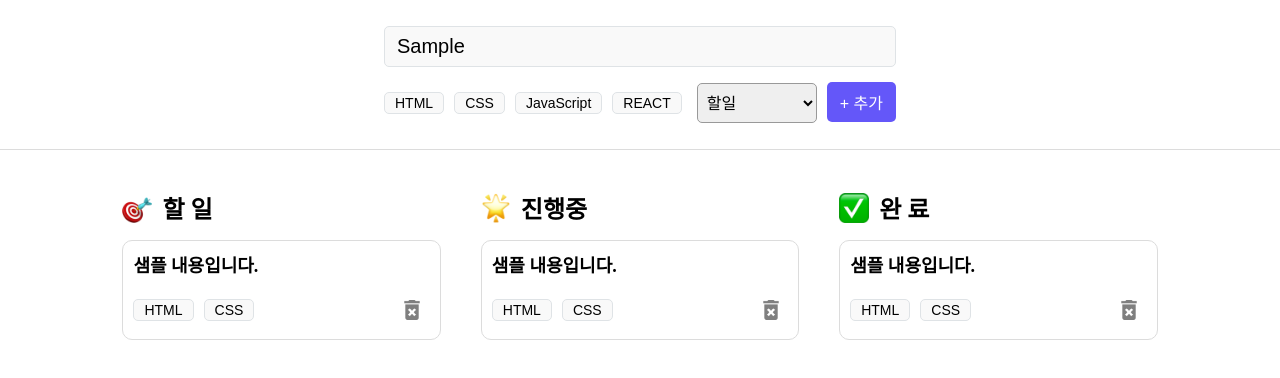
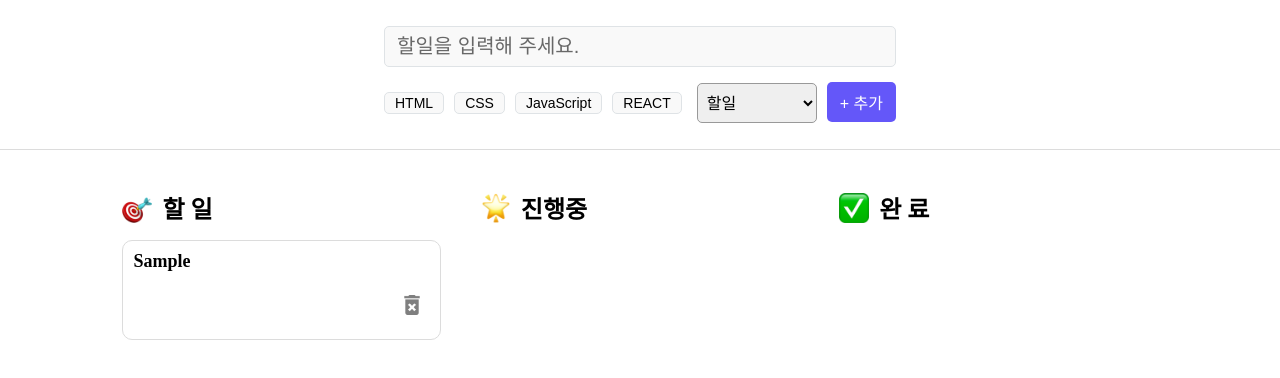
Before and after one commit to realsingeriu/vite-project, a React (Vite) app: page / in a window 1280 px wide. Both pictures are taken after typing "Sample" into the empty fields and a click on the button "+ 추가". Shown: the top 378 px of the page. Built offline with nearby package versions, Linux system fonts and the light colour scheme.

Commit message:
Task 종류별로 추가 표시 및 추가후 리셋

```diff
--- a/src/App.jsx
+++ b/src/App.jsx
@@ -1,21 +1,22 @@
-import './App.css'
+import { useState } from 'react';
 import TaskForm from './components/TaskForm';
 import TaskColumn from './components/TaskColumn';
 
 import todoIcon from './assets/direct-hit.png';
 import doingIcon from './assets/glowing-star.png';
 import doneIcon from './assets/check-mark-button.png';
+import './App.css'
 
 
 function App() {
-
+  const [tasks, setTasks] = useState([]);
   return (
     <div className='app'>
-    <TaskForm />
+    <TaskForm setTasks={setTasks} />
     <main className='app_main'>
-        <TaskColumn title='할 일' icon={todoIcon} />
-				<TaskColumn title='진행중' icon={doingIcon} />
-				<TaskColumn title='완 료' icon={doneIcon} />
+        <TaskColumn title='할 일' icon={todoIcon} tasks={tasks} status='todo' />
+				<TaskColumn title='진행중' icon={doingIcon} tasks={tasks} status='doing' />
+				<TaskColumn title='완 료' icon={doneIcon} tasks={tasks} status='done' />
     </main>
   </div>
   );
--- a/src/components/TaskCard.jsx
+++ b/src/components/TaskCard.jsx
@@ -2,15 +2,19 @@ import Tag from './Tag';
 import deleteIcon from '../assets/delete.png';
 import './TaskCard.css';
 
-export default function TaskCard() {
+export default function TaskCard({title, tags}) {
 	return (
 		<article className='task_card'>
-			<p className='task_text'>샘플 내용입니다.</p>
+			<p className='task_text'>{title}</p>
 
 			<div className='task_card_bottom_line'>
 				<div className='task_card_tags'>
-					<Tag tagName='HTML' />
-					<Tag tagName='CSS' />
+
+					{tags.map((tag, index) => (
+						<Tag tagName={tag} key={index} selected={true} />
+						))}
+
+
 				</div>
 				<div className='task_delete'>
 					<img className='delete_icon' src={deleteIcon} alt='' />
--- a/src/components/TaskColumn.jsx
+++ b/src/components/TaskColumn.jsx
@@ -2,14 +2,20 @@
 import TaskCard from './TaskCard';
 import './TaskColumn.css';
 
-export default function TaskColumn({title, icon}) {
+export default function TaskColumn({ title, icon, tasks, status }) {
 	return (
 		<section className='task_column'>
 			<h2 className='task_column_heading'>
 				<img className='task_column_icon' src={icon} alt='' />
 				{title}
 			</h2>
-      <TaskCard />
+			{tasks.length > 0
+				? tasks.map(
+					(task, index) =>
+						task.status === status && <TaskCard key={index} title={task.task} tags={task.tags} />
+				)
+			: null}
+
 		</section>
 	);
 }
--- a/src/components/TaskForm.jsx
+++ b/src/components/TaskForm.jsx
@@ -2,7 +2,7 @@ import { useState } from 'react';
 import Tag from './Tag';
 import './TaskForm.css';
 
-function TaskForm() {
+function TaskForm({setTasks}) {
 	const [taskData, setTaskData] = useState({
 		task: '',
 		status: 'todo',
@@ -19,6 +19,15 @@ function TaskForm() {
 	const handleSubmit = (e) => {
 		e.preventDefault();
 		console.log(taskData);
+		setTasks((prev) => {
+			return [...prev, taskData]; // 새 task 추가
+		});
+		// TaskData를 리셋하기
+		setTaskData({
+			task: '',
+			status: 'todo',
+			tags: [],
+		});
 	};
 
 	//선택한 태그를 tags에 추가한다. (있으면 삭제 없으면 추가)
@@ -35,7 +44,7 @@ function TaskForm() {
 		}
 	};
 
-		//선택된 태그아이템중 tag가 있으면 true 없으면 false
+		// 현재 선택된 태그아이템중 tag가 있으면 true 없으면 false 반환
 		const checkTag = (tag) => {
 			return taskData.tags.some((item) => item === tag);
 		};
```
